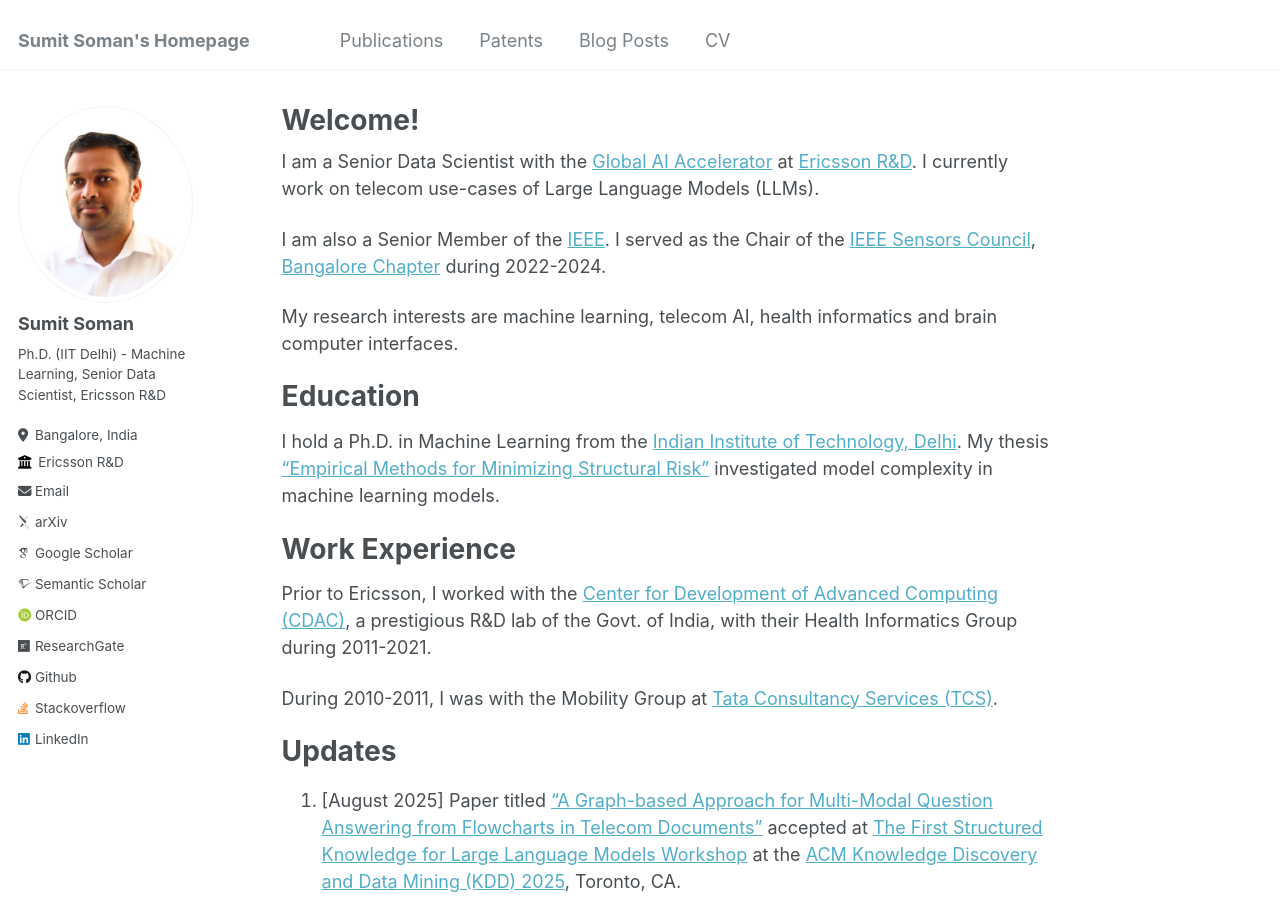
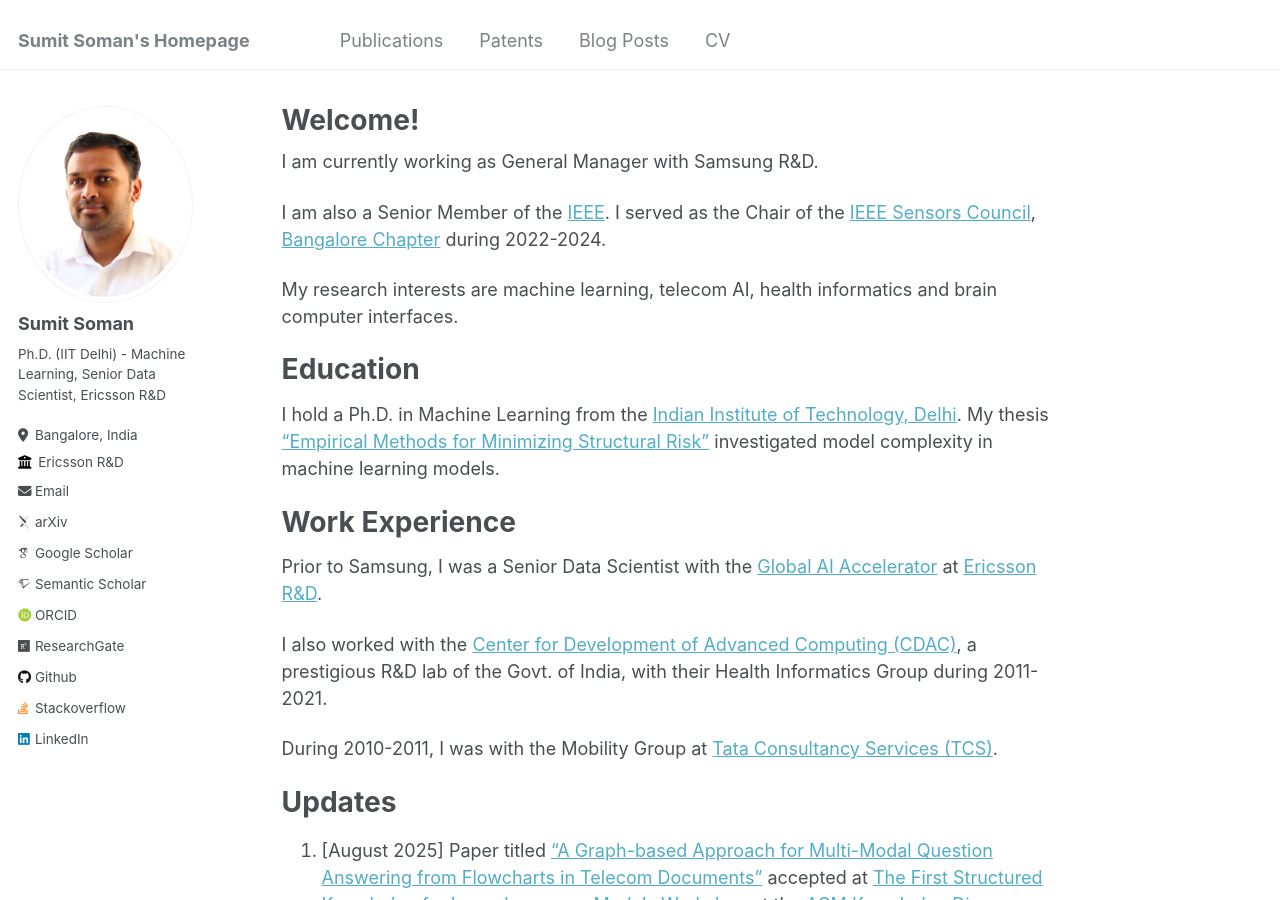
Before and after one commit to sumitsoman/sumitsoman.github.io, a Jekyll site: the page built from _pages/about.md, in a window 1280 px wide and 900 px high. Built offline with Jekyll 4.4.1, drawn with Linux system fonts in a browser that asks for light colours; some web fonts are replaced.

Commit message:
updating affiliation

```diff
--- a/_pages/about.md
+++ b/_pages/about.md
@@ -8,7 +8,7 @@ redirect_from:
 ---
 
 
-I am a Senior Data Scientist with the [Global AI Accelerator](https://www.ericsson.com/en/about-us/company-facts/ericsson-worldwide/india/ericsson-in-india/global-artificial-intelligence-accelerator-india)  at [Ericsson R&D](https://www.ericsson.com/en). I currently work on telecom use-cases of Large Language Models (LLMs).
+I am currently working as General Manager with Samsung R&D.
 
 I am also a Senior Member of the [IEEE](https://www.ieee.org/). I served as the Chair of the [IEEE Sensors Council](https://ieee-sensors.org/), [Bangalore Chapter](https://sensorscouncil.ieeebangalore.org/) during 2022-2024.
 
@@ -20,7 +20,10 @@ I hold a Ph.D. in Machine Learning from the [Indian Institute of Technology, Del
 
 Work Experience
 =====
-Prior to Ericsson, I worked with the [Center for Development of Advanced Computing (CDAC)](https://www.cdac.in/), a prestigious R&D lab of the Govt. of India, with their Health Informatics Group during 2011-2021.
+
+Prior to Samsung, I was a Senior Data Scientist with the [Global AI Accelerator](https://www.ericsson.com/en/about-us/company-facts/ericsson-worldwide/india/ericsson-in-india/global-artificial-intelligence-accelerator-india) at [Ericsson R&D](https://www.ericsson.com/en).
+
+I also worked with the [Center for Development of Advanced Computing (CDAC)](https://www.cdac.in/), a prestigious R&D lab of the Govt. of India, with their Health Informatics Group during 2011-2021.
 
 During 2010-2011, I was with the Mobility Group at [Tata Consultancy Services (TCS)](https://www.tcs.com/).
 
```
